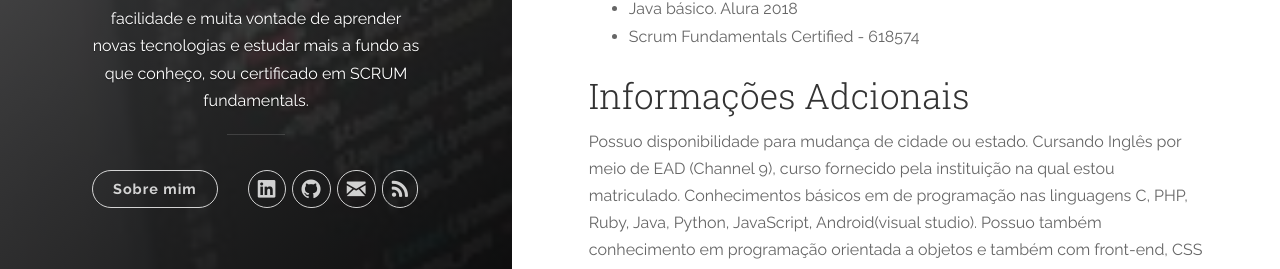
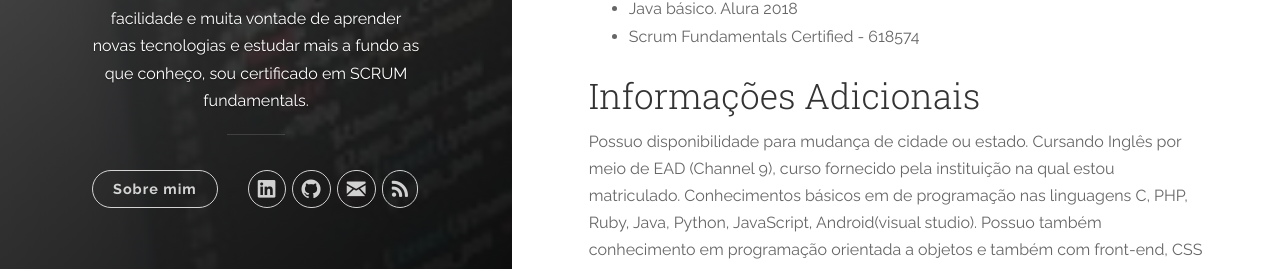
Before and after one commit to arrudaRobson/arrudarobson.github.io, a Jekyll site: the page built from _posts/2018-11-04-sobre-mim.markdown, in a window 1280 px wide and 900 px high, scrolled down 1212 px. Shown: the part 475-744 px from the top of the window. Built offline with Jekyll 4.4.1, drawn with Linux system fonts in a browser that asks for light colours.

Commit message:
Changes post

```diff
--- a/_posts/2018-11-04-sobre-mim.markdown
+++ b/_posts/2018-11-04-sobre-mim.markdown
@@ -38,7 +38,7 @@ Principais atividades: Atuar no desenvolvimento de produtos e melhorias no conte
 * Java básico. Alura 2018
 * Scrum Fundamentals Certified - 618574
 
-## Informações Adcionais
+## Informações Adicionais
 
 Possuo disponibilidade para mudança de cidade ou estado.
 Cursando Inglês por meio de EAD (Channel 9), curso fornecido pela instituição na qual estou matriculado.
```
